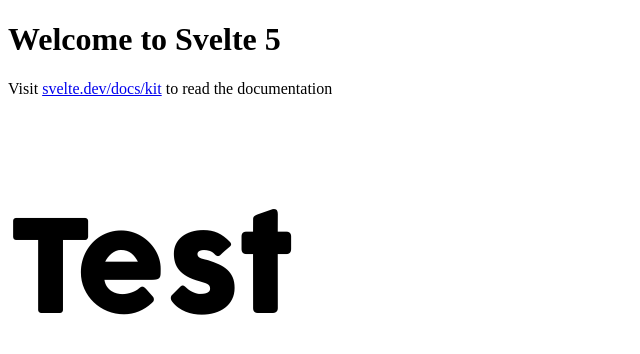
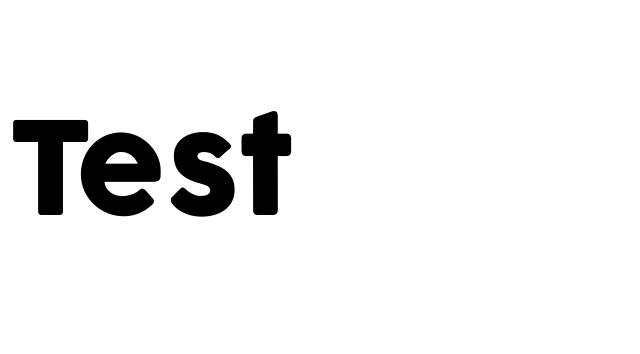
Before and after one commit to mitchbrown1024/mitchbrown1024.github.io, a SvelteKit app: page / in a window 1280 px wide. Shown: the top 354 px of the page, without its empty margins (0-640 px from the left). Built offline with nearby package versions, Linux system fonts and the light colour scheme.

Commit message:
Deleted default Home page html

```diff
--- a/src/routes/+page.svelte
+++ b/src/routes/+page.svelte
@@ -2,7 +2,5 @@
 	import NameTitle from "./name_title.svelte";
 
 </script>
-<h1>Welcome to Svelte 5</h1>
-<p>Visit <a href="https://svelte.dev/docs/kit">svelte.dev/docs/kit</a> to read the documentation</p>
 
 <NameTitle></NameTitle>
```
